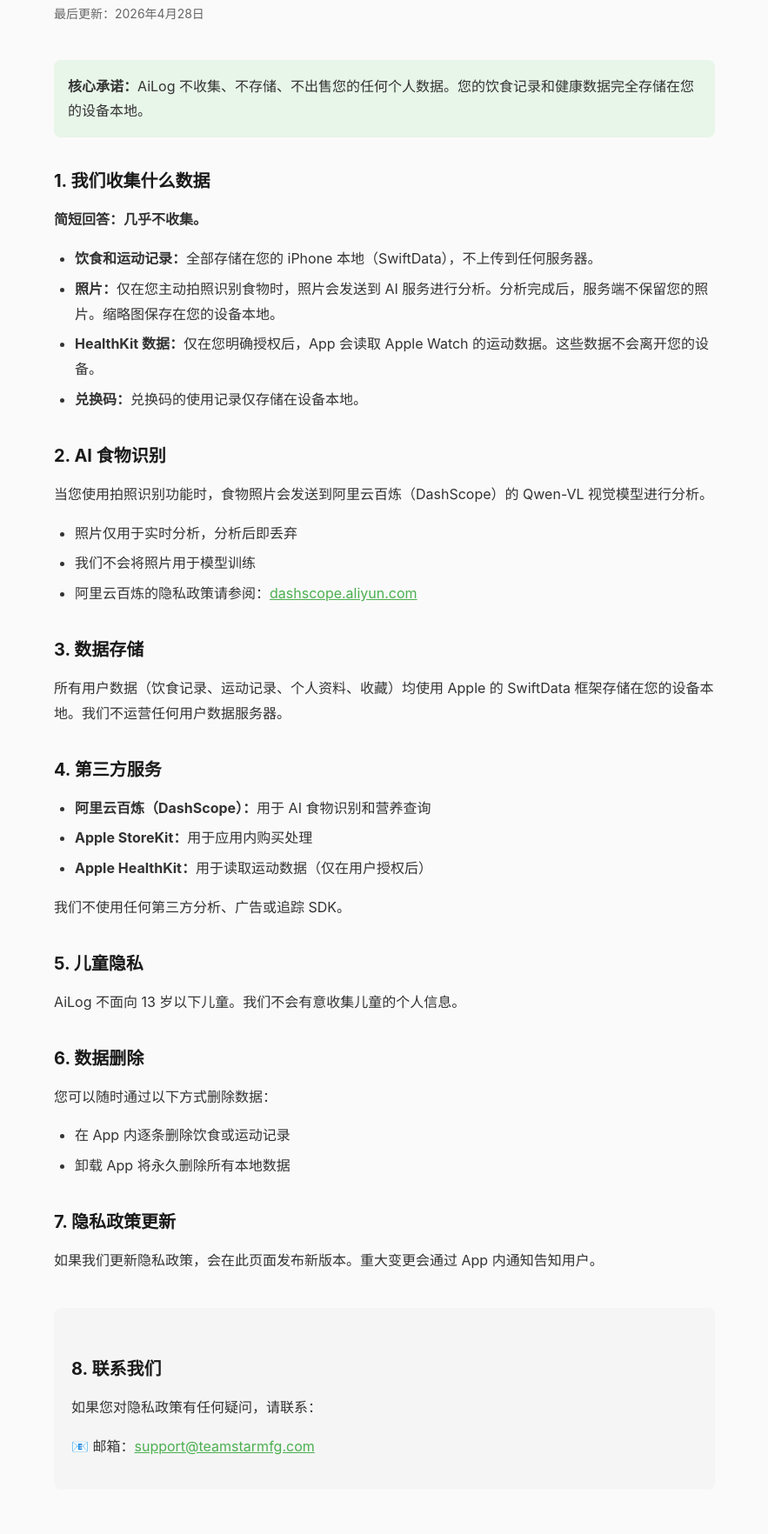
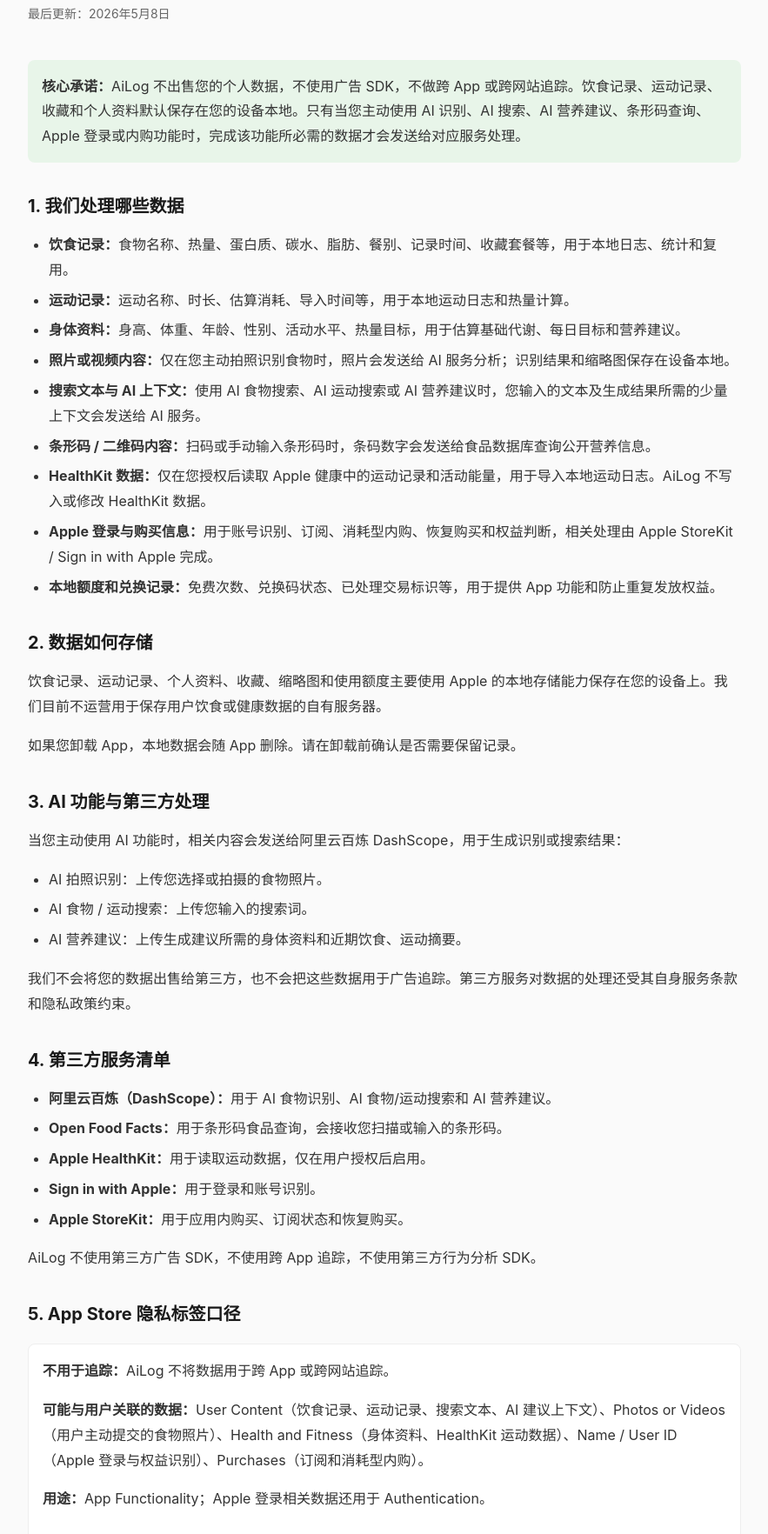
Before and after one commit to malonetang-code/ailog-site, a plain HTML site: page index.html in a window 1280 px wide. Shown: the part 95-1859 px from the top of the page at 87% size, without its empty margins (198-1081 px from the left). Drawn offline with Linux system fonts and the light colour scheme.

Commit message:
完善 AiLog 隐私披露

```diff
--- a/index.html
+++ b/index.html
@@ -10,7 +10,7 @@
             font-family: -apple-system, BlinkMacSystemFont, "Segoe UI", Roboto, sans-serif;
             line-height: 1.8;
             color: #333;
-            max-width: 800px;
+            max-width: 860px;
             margin: 0 auto;
             padding: 40px 20px;
             background: #fafafa;
@@ -18,67 +18,91 @@
         h1 { font-size: 28px; margin-bottom: 8px; color: #1a1a1a; }
         .subtitle { color: #666; font-size: 14px; margin-bottom: 40px; }
         h2 { font-size: 20px; margin: 32px 0 12px; color: #1a1a1a; }
+        h3 { font-size: 16px; margin: 20px 0 8px; color: #1a1a1a; }
         p { margin-bottom: 16px; }
         ul { margin: 8px 0 16px 24px; }
         li { margin-bottom: 6px; }
         .highlight { background: #e8f5e9; padding: 16px; border-radius: 8px; margin: 16px 0; }
+        .note { background: #fff; border: 1px solid #eee; padding: 16px; border-radius: 8px; margin: 16px 0; }
         .contact { background: #f5f5f5; padding: 20px; border-radius: 8px; margin-top: 40px; }
         a { color: #4CAF50; }
     </style>
 </head>
 <body>
     <h1>AiLog · AI识食 隐私政策</h1>
-    <p class="subtitle">最后更新：2026年4月28日</p>
+    <p class="subtitle">最后更新：2026年5月8日</p>
 
     <div class="highlight">
-        <strong>核心承诺：</strong>AiLog 不收集、不存储、不出售您的任何个人数据。您的饮食记录和健康数据完全存储在您的设备本地。
+        <strong>核心承诺：</strong>AiLog 不出售您的个人数据，不使用广告 SDK，不做跨 App 或跨网站追踪。饮食记录、运动记录、收藏和个人资料默认保存在您的设备本地。只有当您主动使用 AI 识别、AI 搜索、AI 营养建议、条形码查询、Apple 登录或内购功能时，完成该功能所必需的数据才会发送给对应服务处理。
     </div>
 
-    <h2>1. 我们收集什么数据</h2>
-    <p><strong>简短回答：几乎不收集。</strong></p>
+    <h2>1. 我们处理哪些数据</h2>
     <ul>
-        <li><strong>饮食和运动记录：</strong>全部存储在您的 iPhone 本地（SwiftData），不上传到任何服务器。</li>
-        <li><strong>照片：</strong>仅在您主动拍照识别食物时，照片会发送到 AI 服务进行分析。分析完成后，服务端不保留您的照片。缩略图保存在您的设备本地。</li>
-        <li><strong>HealthKit 数据：</strong>仅在您明确授权后，App 会读取 Apple Watch 的运动数据。这些数据不会离开您的设备。</li>
-        <li><strong>兑换码：</strong>兑换码的使用记录仅存储在设备本地。</li>
+        <li><strong>饮食记录：</strong>食物名称、热量、蛋白质、碳水、脂肪、餐别、记录时间、收藏套餐等，用于本地日志、统计和复用。</li>
+        <li><strong>运动记录：</strong>运动名称、时长、估算消耗、导入时间等，用于本地运动日志和热量计算。</li>
+        <li><strong>身体资料：</strong>身高、体重、年龄、性别、活动水平、热量目标，用于估算基础代谢、每日目标和营养建议。</li>
+        <li><strong>照片或视频内容：</strong>仅在您主动拍照识别食物时，照片会发送给 AI 服务分析；识别结果和缩略图保存在设备本地。</li>
+        <li><strong>搜索文本与 AI 上下文：</strong>使用 AI 食物搜索、AI 运动搜索或 AI 营养建议时，您输入的文本及生成结果所需的少量上下文会发送给 AI 服务。</li>
+        <li><strong>条形码 / 二维码内容：</strong>扫码或手动输入条形码时，条码数字会发送给食品数据库查询公开营养信息。</li>
+        <li><strong>HealthKit 数据：</strong>仅在您授权后读取 Apple 健康中的运动记录和活动能量，用于导入本地运动日志。AiLog 不写入或修改 HealthKit 数据。</li>
+        <li><strong>Apple 登录与购买信息：</strong>用于账号识别、订阅、消耗型内购、恢复购买和权益判断，相关处理由 Apple StoreKit / Sign in with Apple 完成。</li>
+        <li><strong>本地额度和兑换记录：</strong>免费次数、兑换码状态、已处理交易标识等，用于提供 App 功能和防止重复发放权益。</li>
     </ul>
 
-    <h2>2. AI 食物识别</h2>
-    <p>当您使用拍照识别功能时，食物照片会发送到阿里云百炼（DashScope）的 Qwen-VL 视觉模型进行分析。</p>
+    <h2>2. 数据如何存储</h2>
+    <p>饮食记录、运动记录、个人资料、收藏、缩略图和使用额度主要使用 Apple 的本地存储能力保存在您的设备上。我们目前不运营用于保存用户饮食或健康数据的自有服务器。</p>
+    <p>如果您卸载 App，本地数据会随 App 删除。请在卸载前确认是否需要保留记录。</p>
+
+    <h2>3. AI 功能与第三方处理</h2>
+    <p>当您主动使用 AI 功能时，相关内容会发送给阿里云百炼 DashScope，用于生成识别或搜索结果：</p>
     <ul>
-        <li>照片仅用于实时分析，分析后即丢弃</li>
-        <li>我们不会将照片用于模型训练</li>
-        <li>阿里云百炼的隐私政策请参阅：<a href="https://dashscope.aliyun.com" target="_blank">dashscope.aliyun.com</a></li>
+        <li>AI 拍照识别：上传您选择或拍摄的食物照片。</li>
+        <li>AI 食物 / 运动搜索：上传您输入的搜索词。</li>
+        <li>AI 营养建议：上传生成建议所需的身体资料和近期饮食、运动摘要。</li>
+    </ul>
+    <p>我们不会将您的数据出售给第三方，也不会把这些数据用于广告追踪。第三方服务对数据的处理还受其自身服务条款和隐私政策约束。</p>
+
+    <h2>4. 第三方服务清单</h2>
+    <ul>
+        <li><strong>阿里云百炼（DashScope）：</strong>用于 AI 食物识别、AI 食物/运动搜索和 AI 营养建议。</li>
+        <li><strong>Open Food Facts：</strong>用于条形码食品查询，会接收您扫描或输入的条形码。</li>
+        <li><strong>Apple HealthKit：</strong>用于读取运动数据，仅在用户授权后启用。</li>
+        <li><strong>Sign in with Apple：</strong>用于登录和账号识别。</li>
+        <li><strong>Apple StoreKit：</strong>用于应用内购买、订阅状态和恢复购买。</li>
+    </ul>
+    <p>AiLog 不使用第三方广告 SDK，不使用跨 App 追踪，不使用第三方行为分析 SDK。</p>
+
+    <h2>5. App Store 隐私标签口径</h2>
+    <div class="note">
+        <p><strong>不用于追踪：</strong>AiLog 不将数据用于跨 App 或跨网站追踪。</p>
+        <p><strong>可能与用户关联的数据：</strong>User Content（饮食记录、运动记录、搜索文本、AI 建议上下文）、Photos or Videos（用户主动提交的食物照片）、Health and Fitness（身体资料、HealthKit 运动数据）、Name / User ID（Apple 登录与权益识别）、Purchases（订阅和消耗型内购）。</p>
+        <p><strong>用途：</strong>App Functionality；Apple 登录相关数据还用于 Authentication。</p>
+    </div>
+
+    <h2>6. HealthKit 说明</h2>
+    <p>AiLog 只在您明确授权后读取 HealthKit 中的运动记录和活动能量，用来导入本地运动日志和计算热量消耗。AiLog 不会把 HealthKit 数据用于广告、营销或出售，也不会写入 HealthKit。</p>
+
+    <h2>7. 医疗与营养免责声明</h2>
+    <p>AiLog 提供的卡路里、营养素估算和 AI 建议仅用于饮食记录与一般参考，不构成医疗诊断、治疗、处方或专业营养治疗建议。如果您有疾病、孕期、饮食禁忌或需要临床饮食方案，请咨询合格医生或营养师。</p>
+
+    <h2>8. 儿童隐私</h2>
+    <p>AiLog 不面向 13 岁以下儿童。我们不会有意收集儿童的个人信息。</p>
+
+    <h2>9. 数据删除</h2>
+    <ul>
+        <li>您可以在 App 内逐条删除饮食或运动记录。</li>
+        <li>您可以删除收藏、套餐和本地记录。</li>
+        <li>卸载 App 会删除保存在设备上的本地数据。</li>
+        <li>如需隐私相关协助，可通过下方邮箱联系我们。</li>
     </ul>
 
-    <h2>3. 数据存储</h2>
-    <p>所有用户数据（饮食记录、运动记录、个人资料、收藏）均使用 Apple 的 SwiftData 框架存储在您的设备本地。我们不运营任何用户数据服务器。</p>
-
-    <h2>4. 第三方服务</h2>
-    <ul>
-        <li><strong>阿里云百炼（DashScope）：</strong>用于 AI 食物识别和营养查询</li>
-        <li><strong>Apple StoreKit：</strong>用于应用内购买处理</li>
-        <li><strong>Apple HealthKit：</strong>用于读取运动数据（仅在用户授权后）</li>
-    </ul>
-    <p>我们不使用任何第三方分析、广告或追踪 SDK。</p>
-
-    <h2>5. 儿童隐私</h2>
-    <p>AiLog 不面向 13 岁以下儿童。我们不会有意收集儿童的个人信息。</p>
-
-    <h2>6. 数据删除</h2>
-    <p>您可以随时通过以下方式删除数据：</p>
-    <ul>
-        <li>在 App 内逐条删除饮食或运动记录</li>
-        <li>卸载 App 将永久删除所有本地数据</li>
-    </ul>
-
-    <h2>7. 隐私政策更新</h2>
-    <p>如果我们更新隐私政策，会在此页面发布新版本。重大变更会通过 App 内通知告知用户。</p>
+    <h2>10. 隐私政策更新</h2>
+    <p>如果我们更新隐私政策，会在此页面发布新版本。重大变更会通过 App 内提示或版本更新说明告知用户。</p>
 
     <div class="contact">
-        <h2>8. 联系我们</h2>
+        <h2>11. 联系我们</h2>
         <p>如果您对隐私政策有任何疑问，请联系：</p>
-        <p>📧 邮箱：<a href="mailto:support@teamstarmfg.com">support@teamstarmfg.com</a></p>
+        <p>📧 邮箱：<a href="mailto:malonetang@gmail.com">malonetang@gmail.com</a></p>
     </div>
 </body>
 </html>
```
Also changed, not shown: support.html (+12 -2 lines), 1 other file.
